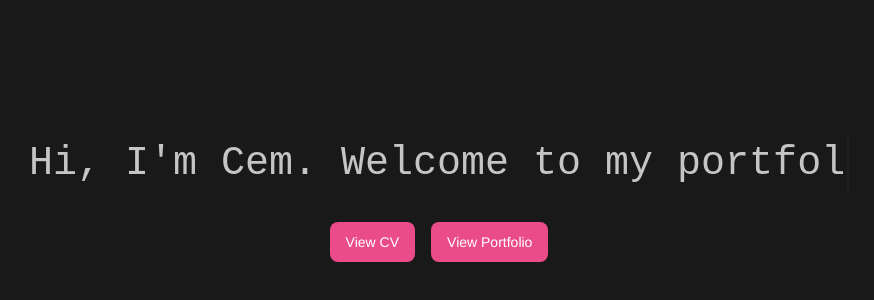
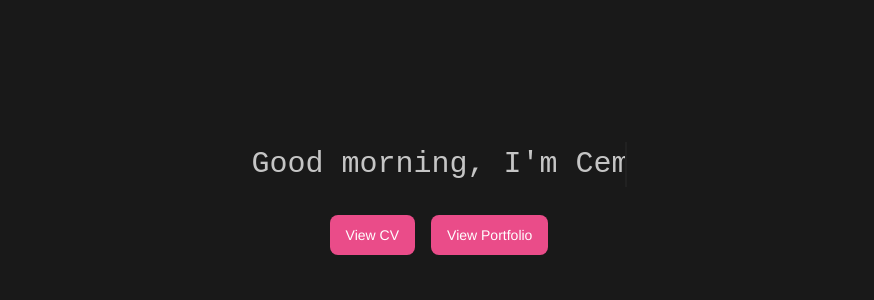
Before and after one commit to cemratip/Portfolio-Website, a React (Create React App) app: page / in a window 1280 px wide. Shown: the part 202-502 px from the top of the page, without its empty margins (201-1075 px from the left). Built offline with nearby package versions, Linux system fonts and the light colour scheme.

Commit message:
changed main page intro text

```diff
--- a/src/Main.js
+++ b/src/Main.js
@@ -1,13 +1,33 @@
 import { useNavigate } from "react-router-dom";
 import './main.css';
 import cv from './Cem Ratip CV.pdf';
+import {useEffect, useState} from "react";
 
 export default function Main() {
     const navigate = useNavigate();
+    const [timeOfDay, setTimeOfDay] = useState('');
+
+    useEffect(() => {
+        const nowHours = new Date().getHours();
+        if (nowHours >= 0 && nowHours < 12) {
+            setTimeOfDay('morning');
+        }
+        else if (nowHours >= 12 && nowHours < 17) {
+            setTimeOfDay('afternoon');
+        }
+        else {
+            setTimeOfDay('evening');
+        }
+    }, [])
 
     return (
         <div className='min-h-screen flex flex-col space-y-7 justify-center items-center'>
-            <p className='message anim-typewriter'>Hi, I'm Cem. Welcome to my portfolio.</p>
+            {timeOfDay==='morning' | timeOfDay==='evening' &&
+                <p className='mainMessage anim-typewriter-morning-evening'>Good {timeOfDay}, I'm Cem.</p>
+            }
+            {timeOfDay==='afternoon' &&
+                <p className='mainMessage anim-typewriter-afternoon'>Good {timeOfDay}, I'm Cem.</p>
+            }
             <div className='space-x-4'>
                 <button className='viewBtn'><a href={cv}>View CV</a></button>
                 <button className='viewBtn' onClick={()=>navigate('/portfolio')}>View Portfolio</button>
--- a/src/main.css
+++ b/src/main.css
@@ -6,6 +6,16 @@
     font-family: 'Anonymous Pro', monospace;
     color: #C5C5C5;
     font-size: 40px;
+    text-align: center;
+    border-right: 2px solid rgba(255,255,255,.75);
+    white-space: nowrap;
+    overflow: hidden;
+}
+
+.mainMessage {
+    font-family: 'Anonymous Pro', monospace;
+    color: #C5C5C5;
+    font-size: 30px;
     text-align: center;
     border-right: 2px solid rgba(255,255,255,.75);
     white-space: nowrap;
@@ -24,19 +34,39 @@
     fill: #EA4C89;
 }
 
-.anim-typewriter {
-    animation: typewriter 4s steps(44) 0.5s 1 normal both,
-    blinkTextCursor 500ms steps(44) infinite normal;
+
+
+.anim-typewriter-afternoon {
+    animation: typewriter-afternoon 4s steps(44) 0.5s 1 normal both,
+    blinkTextCursor-afternoon 500ms steps(44) infinite normal;
 }
 
-@keyframes typewriter {
+@keyframes typewriter-afternoon {
     from{width: 0;}
-    to{width: 20.5em;}
+    to{width: 13.5em;}
 }
-@keyframes blinkTextCursor {
+@keyframes blinkTextCursor-afternoon {
     from{border-right-color: rgba(255,255,255,.75);}
     to{border-right-color: transparent;}
 }
+
+
+
+.anim-typewriter-morning-evening {
+    animation: typewriter-morning-evening 4s steps(44) 0.5s 1 normal both,
+    blinkTextCursor-morning-evening 500ms steps(44) infinite normal;
+}
+
+@keyframes typewriter-morning-evening {
+    from{width: 0;}
+    to{width: 12.5em;}
+}
+@keyframes blinkTextCursor-morning-evening {
+    from{border-right-color: rgba(255,255,255,.75);}
+    to{border-right-color: transparent;}
+}
+
+
 
 .anim-typewriter-portfolio {
     animation: typewriter-portfolio 1.5s steps(14) 0.5s 1 normal both,
@@ -51,6 +81,9 @@
     from{border-right-color: rgba(255,255,255,.75);}
     to{border-right-color: transparent;}
 }
+
+
+
 
 .viewBtn {
     background-color: #EA4C89;
```
